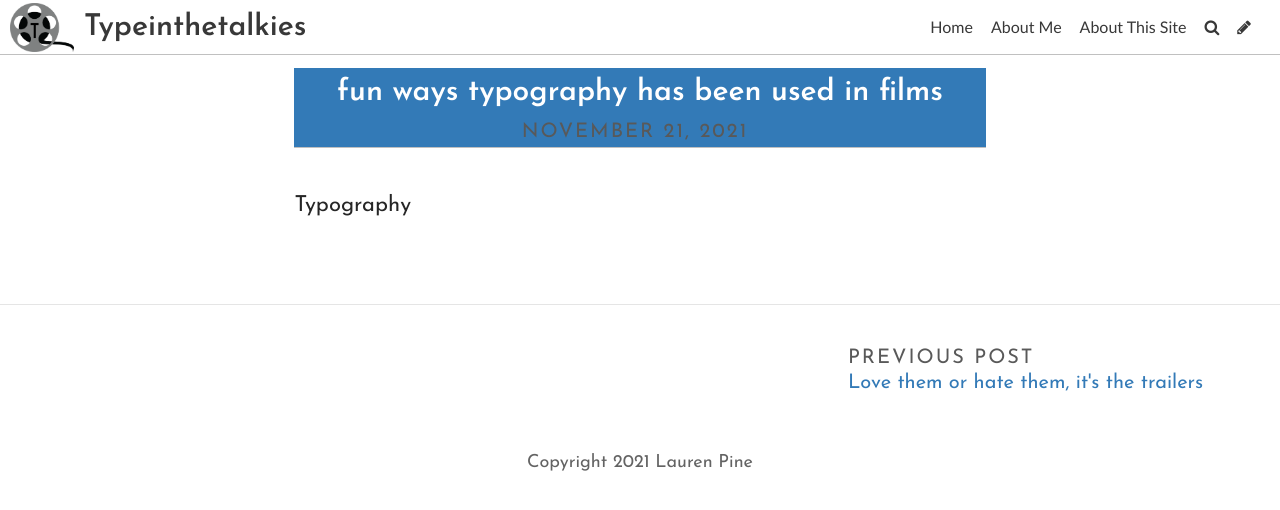
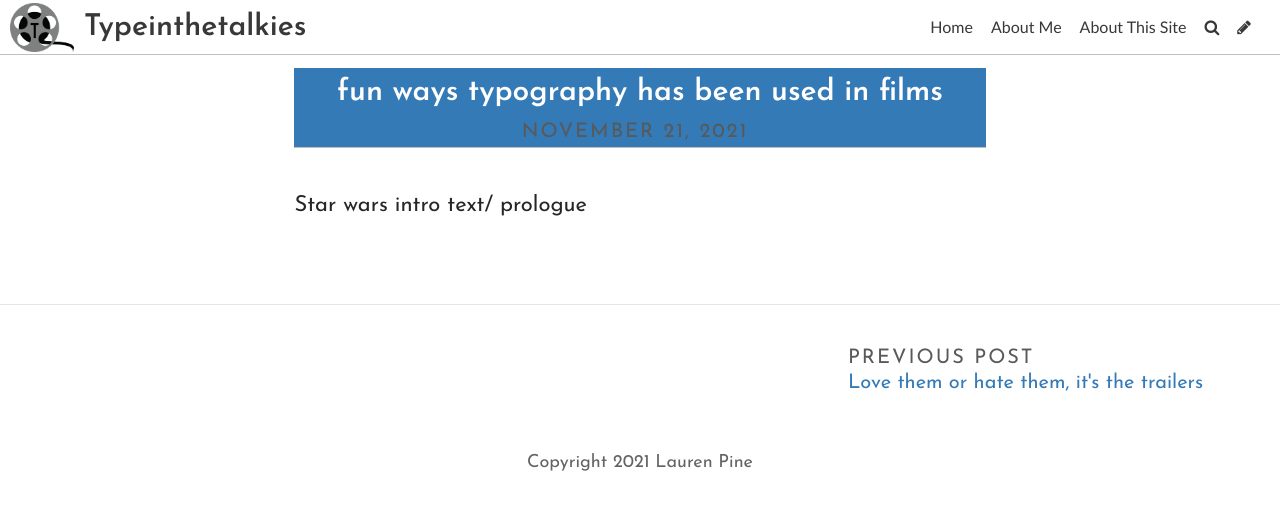
Before and after one commit to laurenlouisap/typography, a Jekyll site: the page built from _posts/2021-11-21-fun-ways-typography-has-been-used-in-films.md, in a window 1280 px wide. Shown: the top 510 px of the page. Built offline with Jekyll 4.4.1, drawn with Linux system fonts in a browser that asks for light colours; some web fonts are replaced.

Commit message:
Update Post “2021-11-21-fun-ways-typography-has-been-used-in-films”

```diff
--- a/_posts/2021-11-21-fun-ways-typography-has-been-used-in-films.md
+++ b/_posts/2021-11-21-fun-ways-typography-has-been-used-in-films.md
@@ -5,4 +5,4 @@ date: 2021-11-21T19:56:15.653Z
 title_color: "#ffffff"
 comments: false
 ---
-Typography
+Star wars intro text/ prologue
```
